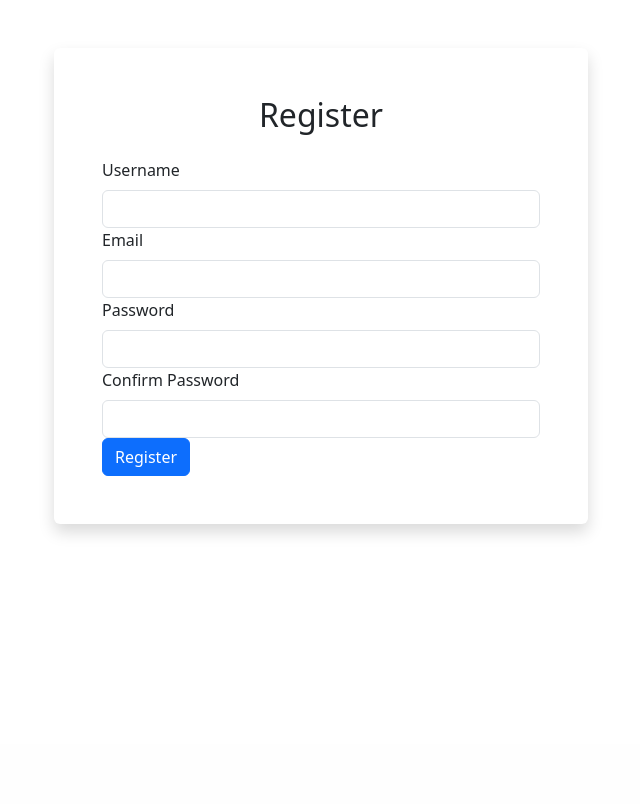
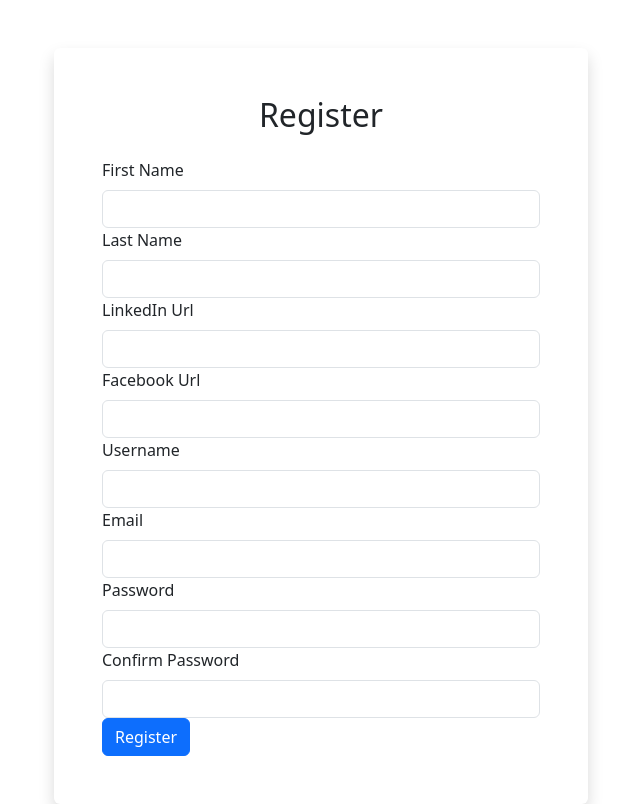
Before and after one commit to Grister/social-network, a Flask app: page /auth/register in a window 1280 px wide. Shown: the part 56-860 px from the top of the page, without its empty margins (319-959 px from the left). Before the commit the page ends 591 px from the top, so only its background shows below. Run offline with Flask 3, Linux system fonts and the light colour scheme.

Commit message:
add new RegisterForm and update faker.py

```diff
--- a/app/auth/forms.py
+++ b/app/auth/forms.py
@@ -29,6 +29,10 @@ class RegisterForm(LoginForm):
     """
     Register form
     """
+    first_name = StringField("First Name", validators=[validators.Length(max=50)])
+    last_name = StringField("Last Name", validators=[validators.Length(max=50)])
+    linkedin = StringField("LinkedIn Url")
+    facebook = StringField("Facebook Url")
     email = EmailField("Email", validators=[validators.DataRequired(message="Email is required"), validators.Email()])
     confirm_password = PasswordField(
         "Confirm Password",
--- a/app/auth/routes.py
+++ b/app/auth/routes.py
@@ -29,7 +29,7 @@ def login():
         login_user(user, remember=form.remember.data)
 
         # redirect to home page
-        return redirect(url_for("main.index"))
+        return redirect(url_for("user.profile", username=user.username))
 
     # render 'login.html' template with passed form
     return render_template("auth/login.html", form=form)
@@ -50,13 +50,18 @@ def register():
             flash(f"Email '{form.email.data}' already in use", category="error")
             return redirect(url_for("auth.register"))
 
-        user = User(username=form.username.data, email=form.email.data)
+        user = User(username=form.username.data,
+                    email=form.email.data)
         user.set_password(form.password.data)
 
         db.session.add(user)
         db.session.commit()
 
-        profile = Profile(user_id=user.id)
+        profile = Profile(user_id=user.id,
+                          first_name=form.first_name.data,
+                          last_name=form.last_name.data,
+                          facebook=form.facebook.data,
+                          linkedin=form.linkedin.data)
         db.session.add(profile)
         db.session.commit()
 
--- a/app/templates/auth/register.html
+++ b/app/templates/auth/register.html
@@ -15,6 +15,34 @@
             <form method="post" novalidate>
               {{ form.hidden_tag() }}
               <div class="form-group">
+                {{ form.first_name.label(class="form-label") }}
+                {{ form.first_name(class="form-control") }}
+                {% for error in form.first_name.errors %}
+                  <div class="alert alert-danger">{{ error }}</div>
+                {% endfor %}
+              </div>
+                <div class="form-group">
+                {{ form.last_name.label(class="form-label") }}
+                {{ form.last_name(class="form-control") }}
+                {% for error in form.last_name.errors %}
+                  <div class="alert alert-danger">{{ error }}</div>
+                {% endfor %}
+              </div>
+                <div class="form-group">
+                {{ form.linkedin.label(class="form-label") }}
+                {{ form.linkedin(class="form-control") }}
+                {% for error in form.linkedin.errors %}
+                  <div class="alert alert-danger">{{ error }}</div>
+                {% endfor %}
+              </div>
+                <div class="form-group">
+                {{ form.facebook.label(class="form-label") }}
+                {{ form.facebook(class="form-control") }}
+                {% for error in form.facebook.errors %}
+                  <div class="alert alert-danger">{{ error }}</div>
+                {% endfor %}
+              </div>
+                <div class="form-group">
                 {{ form.username.label(class="form-label") }}
                 {{ form.username(class="form-control") }}
                 {% for error in form.username.errors %}
```
Also changed, not shown: app/faker.py (+20 -12 lines), app/templates/user/profile.html (+31 -0 lines).
